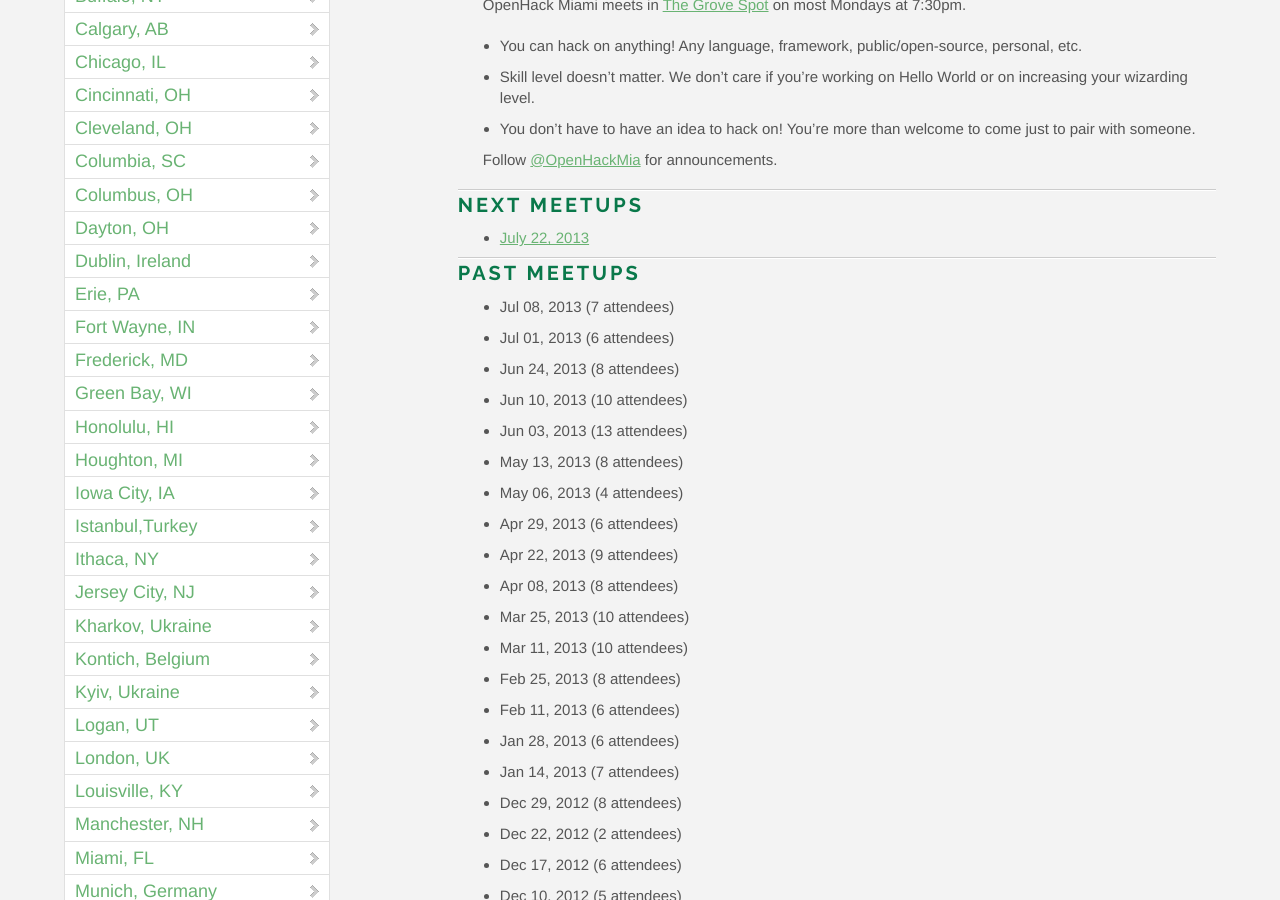
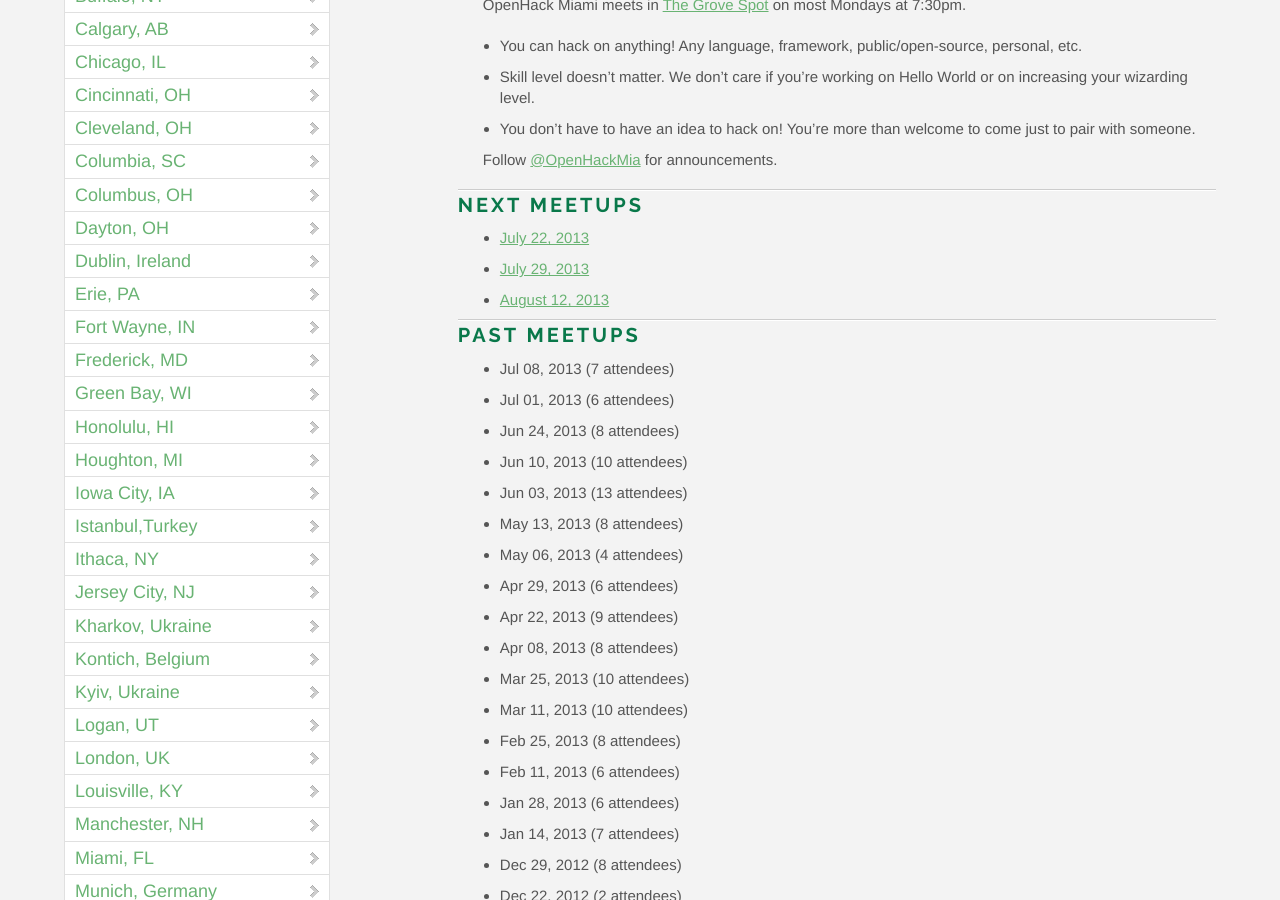
Before and after one commit to OpenHack/openhack.github.com, a Jekyll site: the page built from miami/index.markdown, in a window 1280 px wide and 900 px high, scrolled down 734 px. Built offline with Jekyll 4.4.1, drawn with Linux system fonts in a browser that asks for light colours; nearby versions of some CDN libraries; Markdown is read by kramdown in place of the engine named in the settings; comment, search, counter and statistics services are not loaded.

Commit message:
Scheduled 2 more Miami OpenHacks

```diff
--- a/miami/index.markdown
+++ b/miami/index.markdown
@@ -20,6 +20,8 @@ Follow [@OpenHackMia](http://twitter.com/openhackmia) for announcements.
 ### Next meetups
 
 * [July 22, 2013](http://www.meetup.com/miamirb/events/129927272/)
+* [July 29, 2013](http://www.meetup.com/miamirb/events/129927042/)
+* [August 12, 2013](http://www.meetup.com/miamirb/events/129927282/)
 
 ### Past meetups
 
```
